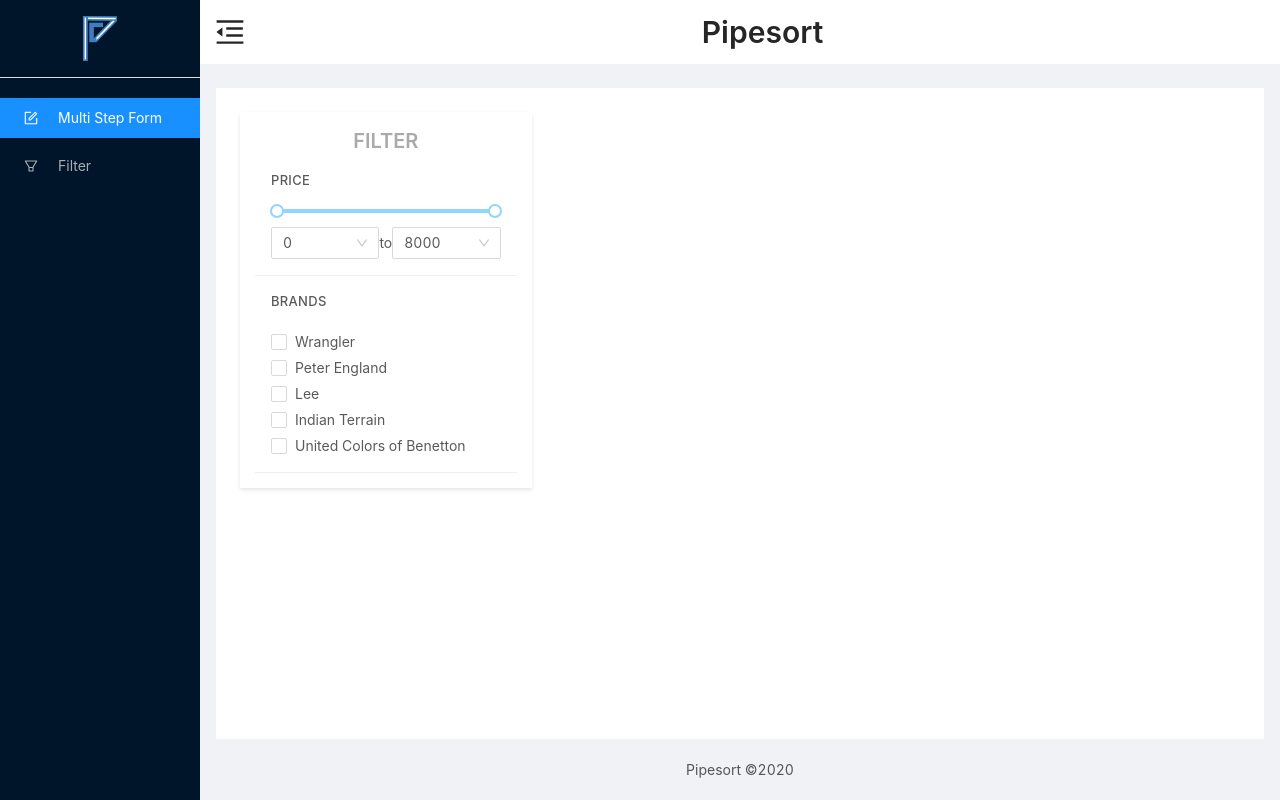
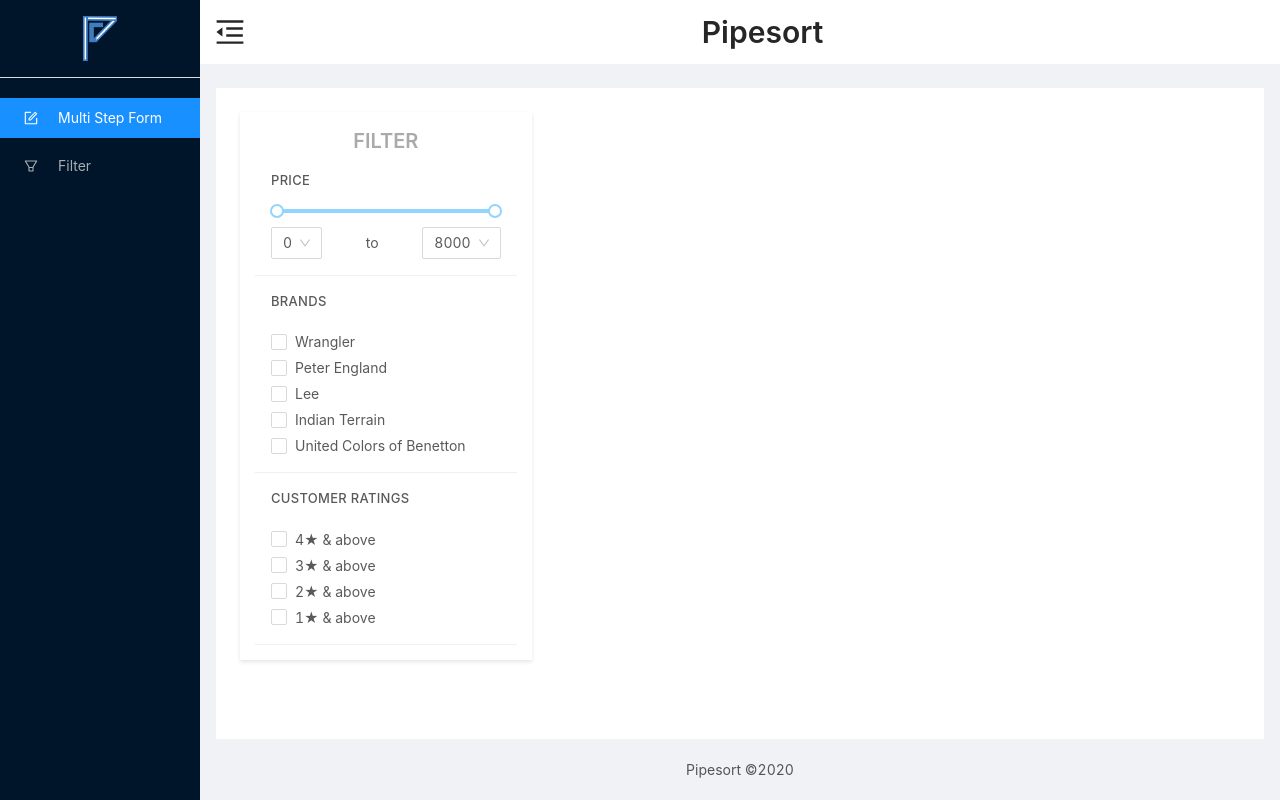
Before and after one commit to zeenat-abedin-au3/Multi-step-form-advanced-filter, a React (Create React App) app: page /filter in a window 1280 px wide. Built offline with nearby package versions, Linux system fonts and the light colour scheme.

Commit message:
feat: customer rating filter

```diff
--- a/src/components/Filter/Brand.jsx
+++ b/src/components/Filter/Brand.jsx
@@ -9,7 +9,7 @@
   const [brandsData, setBrandsData] = useState([]);
 
   useEffect(() => {
-    // Later data will be coming from database
+    // Later data will be coming from api
     const { brands } = data;
 
     setBrandsData(brands);
--- /dev/null
+++ b/src/components/Filter/CustomerRating.jsx
@@ -0,0 +1,35 @@
+import React, { useState, useEffect } from "react";
+import { Checkbox } from "antd";
+
+import { RatingDiv, FilterSectionTitle, CheckboxDiv } from "./style";
+
+import data from "../../data/data.json";
+
+const CustomerRating = () => {
+  const [ratingsData, setRatingsData] = useState([]);
+  useEffect(() => {
+    // will be coming from api
+    const { ratings } = data;
+    setRatingsData(ratings);
+  }, []);
+  const onChange = (selectdValues) => {
+    console.log(selectdValues);
+  };
+
+  return (
+    <RatingDiv>
+      <FilterSectionTitle>Customer Ratings</FilterSectionTitle>
+      <CheckboxDiv>
+        {ratingsData.length && (
+          <Checkbox.Group
+            options={ratingsData}
+            onChange={onChange}
+            style={{ display: "flex", flexDirection: "column" }}
+          />
+        )}
+      </CheckboxDiv>
+    </RatingDiv>
+  );
+};
+
+export default CustomerRating;
--- a/src/components/Filter/FilterBar.jsx
+++ b/src/components/Filter/FilterBar.jsx
@@ -5,6 +5,7 @@
 import Brand from "./Brand";
 
 import { FilterDiv } from "./style";
+import CustomerRating from "./CustomerRating";
 
 const FilterBar = () => {
   return (
@@ -21,6 +22,7 @@
       />
       <Price />
       <Brand />
+      <CustomerRating />
     </FilterDiv>
   );
 };
--- a/src/components/Filter/Price.jsx
+++ b/src/components/Filter/Price.jsx
@@ -29,7 +29,7 @@
       <div className="min-max">
         <Select
           defaultValue="0"
-          style={{ width: 120 }}
+          style={{ maxWidth: 100 }}
           onChange={handleMinValue}
         >
           <Option value="0">0</Option>
@@ -41,7 +41,7 @@
         <span>to</span>
         <Select
           defaultValue="8000"
-          style={{ width: 120 }}
+          style={{ maxWidth: 100 }}
           onChange={handleMaxValue}
         >
           <Option value="3000">3000</Option>
--- a/src/components/Filter/style.js
+++ b/src/components/Filter/style.js
@@ -35,3 +35,8 @@
 export const CheckboxDiv = styled.div`
   padding-top: 15px;
 `;
+
+export const RatingDiv = styled.div`
+  padding: 16px;
+  border-bottom: 1px solid #f0f0f0;
+`;
--- a/src/data/data.json
+++ b/src/data/data.json
@@ -12,5 +12,11 @@
     "Arrow",
     "Nike",
     "Ducati"
+  ],
+  "ratings": [
+    { "value": "4", "label": "4★ & above" },
+    { "value": "3", "label": "3★ & above" },
+    { "value": "2", "label": "2★ & above" },
+    { "value": "1", "label": "1★ & above" }
   ]
 }
```
